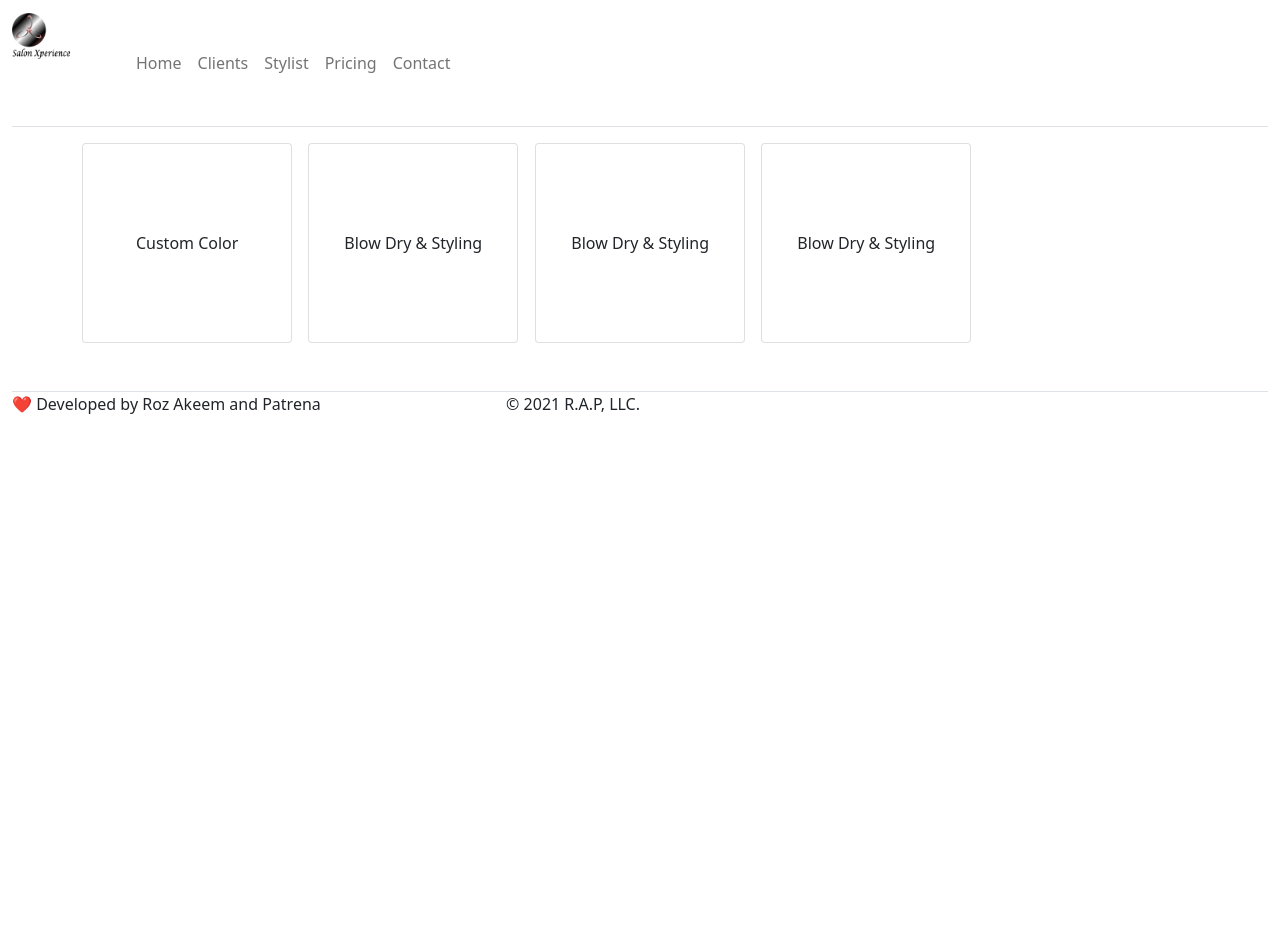
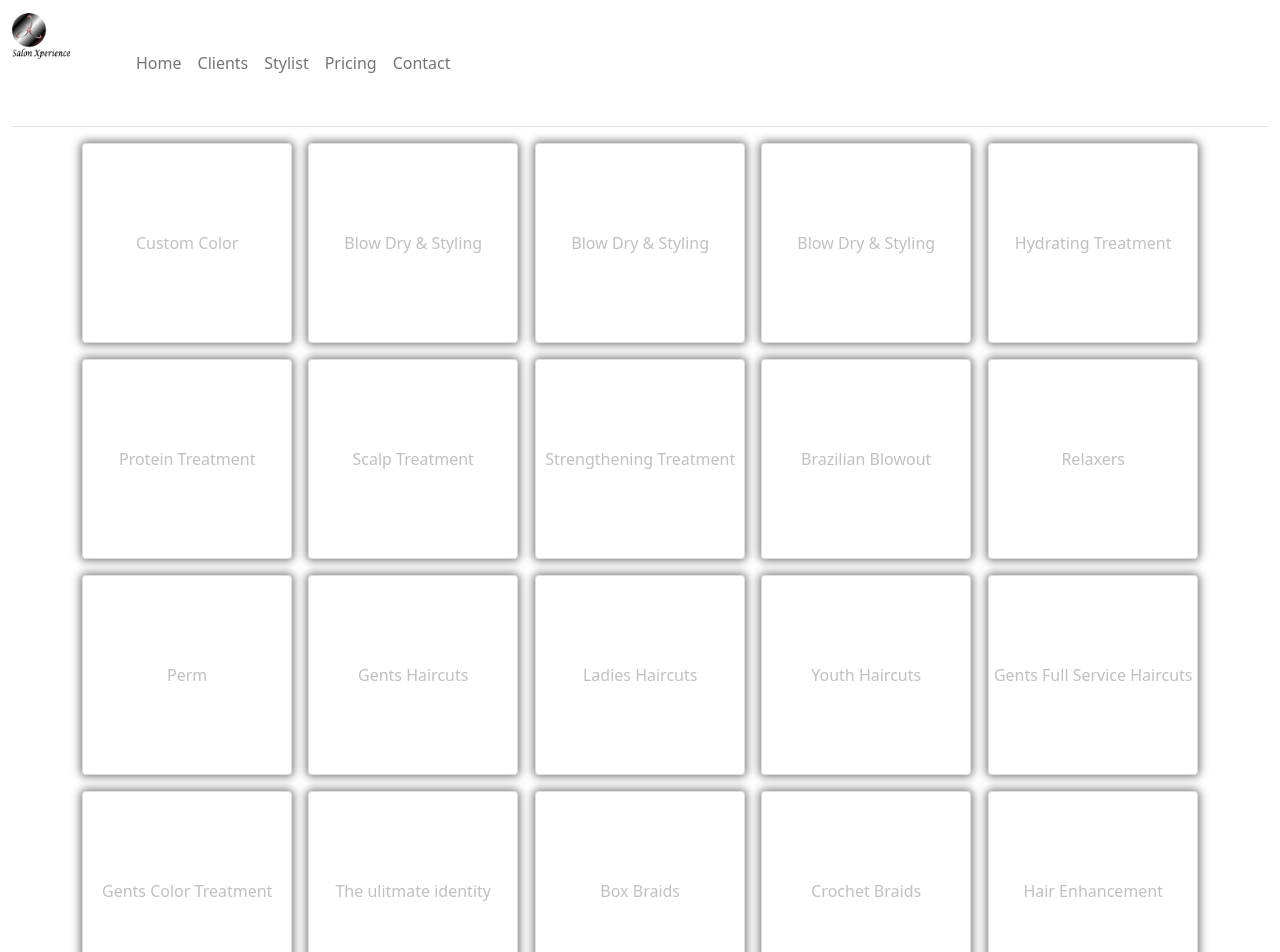
Before and after one commit to nylesor28/salon-xperience, a React (Create React App) app in the folder client/: page /pricing in a window 1280 px wide. Shown: the top 952 px of the page. Before the commit the page ends 800 px from the top, so only its background shows below. Built offline with nearby package versions, Linux system fonts and the light colour scheme.

Commit message:
pricing list and shadow to cards, adjusted card size

```diff
--- a/client/src/App.css
+++ b/client/src/App.css
@@ -52,7 +52,7 @@
   align-items: center;
   position: relative;
   border-radius: 0.25rem;
-  box-shadow: 0 0 5px 2-x rgba(0, 0, 0, 0.3);
+  box-shadow: 0 0 8px 2px rgba(0, 0, 0, 0.50);
   background-color: royalblue;
   transform-style: preserve-3d;
   height: 200px;
--- a/client/src/components/Flashcard/index.js
+++ b/client/src/components/Flashcard/index.js
@@ -8,11 +8,31 @@ export default function Flashcard({flashcard}) {
     className={`card ${flip ? 'flip' :''}`}
         onClick={()=> setFlip(!flip)}
         >
-    <div className ="front">
+    <div className ="front"style ={{
+            //    backgroundColor: "white",
+               height: 200,
+               padding: 0,
+               width: 200,
+               color: "silver",
+               display: "flex",
+               flexDirection: "column",
+               justifyContent: "center",
+               alignItems: "center",
+           }}>
         {flashcard.service}
 
            </div>
-           <div className="back">
+           <div className="back" style ={{
+               backgroundColor: "white",
+               height: 200,
+               padding: 0,
+               width: 200,
+               color: "silver",
+               display: "flex",
+               flexDirection: "column",
+               justifyContent: "center",
+               alignItems: "center",
+           }}>
               {flashcard.description}
             <div className="flashcard-price">{flashcard.price}</div>
            </div>
--- a/client/src/pages/Pricing.js
+++ b/client/src/pages/Pricing.js
@@ -29,19 +29,139 @@ const Flashcards=[{
     id: 2,
     service:"Blow Dry & Styling",
     description:"Updo",
-    price:"$65 plus",
+    price:"$65",
 },
 {
     id: 3,
     service:"Blow Dry & Styling",
     description: "Formal Blow Dry",
-    price: "$60 plus",
+    price: "$60",
 },
 {
     id: 4,
     service:"Blow Dry & Styling",
     description: "Casual Blow Dry",
-    price:"$30 plus",
+    price:"$50",
+},
+{
+    id: 5,
+    service:"Hydrating Treatment",
+    description: "Hair & Scalp Treatment",
+    price:"$20",
+},
+{
+    id: 6,
+    service:"Protein Treatment",
+    description: "Hair & Scalp Treatment",
+    price:"$20",
+},
+{
+    id: 7,
+    service:"Scalp Treatment",
+    description: "Hair & Scalp Treatment",
+    price:"$30",
+},
+{
+    id: 8,
+    service:"Strengthening Treatment",
+    description: "Hair & Scalp Treatment",
+    price:"$35",
+},
+{
+    id: 9,
+    service:"Brazilian Blowout",
+    description: "Smoothing Treatments",
+    price:"$235",
+},
+{
+    id: 10,
+    service:"Relaxers",
+    description: "Keratin Treatment",
+    price:"$250",
+},
+{
+    id: 11,
+    service:"Perm",
+    description: "Keratin Treatment",
+    price:"$250",
+},
+{
+    id: 12,
+    service:"Gents Haircuts",
+    description: "Hair & Scalp Treatment",
+    price:"$35",
+},
+{
+    id: 13,
+    service:"Ladies Haircuts",
+    description: "Hair & Scalp Treatment",
+    price:"$45",
+},
+{
+    id: 15,
+    service:"Youth Haircuts",
+    description: "Hair & Scalp Treatment",
+    price:"$25",
+},
+{
+    id: 16,
+    service:"Gents Full Service Haircuts",
+    description: "The Gentlemen will receive a wash and steam",
+    price:"$40",
+},
+{
+    id: 17,
+    service:"Gents Color Treatment",
+    description: "Enhance the natural color of your hair or add some flair",
+    price:"$50",
+},
+{
+    id: 18,
+    service:"The ulitmate identity",
+    description: "The gentlemen will receive a hair cut, dye, and beard treatment",
+    price:"$65",
+},
+{
+    id: 19,
+    service:"Box Braids",
+    description: "Single Braids",
+    price:"$180",
+},
+{
+    id: 20,
+    service:"Crochet Braids",
+    description: "Protective Styling",
+    price:"$120",
+},
+{
+    id: 21,
+    service:"Hair Enhancement",
+    description: "Extensions",
+    price:"$275",
+},
+{
+    id: 20,
+    service:"Hydrating Treatment",
+    description: "Hair & Scalp Treatment",
+    price:"$20 plus",
+},
+{
+    id: 20,
+    service:"Hydrating Treatment",
+    description: "Hair & Scalp Treatment",
+    price:"$20 plus",
+},
+{
+    id: 20,
+    service:"Hydrating Treatment",
+    description: "Hair & Scalp Treatment",
+    price:"$20 plus",
+},
+{
+    id: 20,
+    service:"Hydrating Treatment",
+    description: "Hair & Scalp Treatment",
+    price:"$20 plus",
 }
 ]
 export default Pricing;
```
Also changed, not shown: 2 other files (tests, documents, lock files or other folders).
